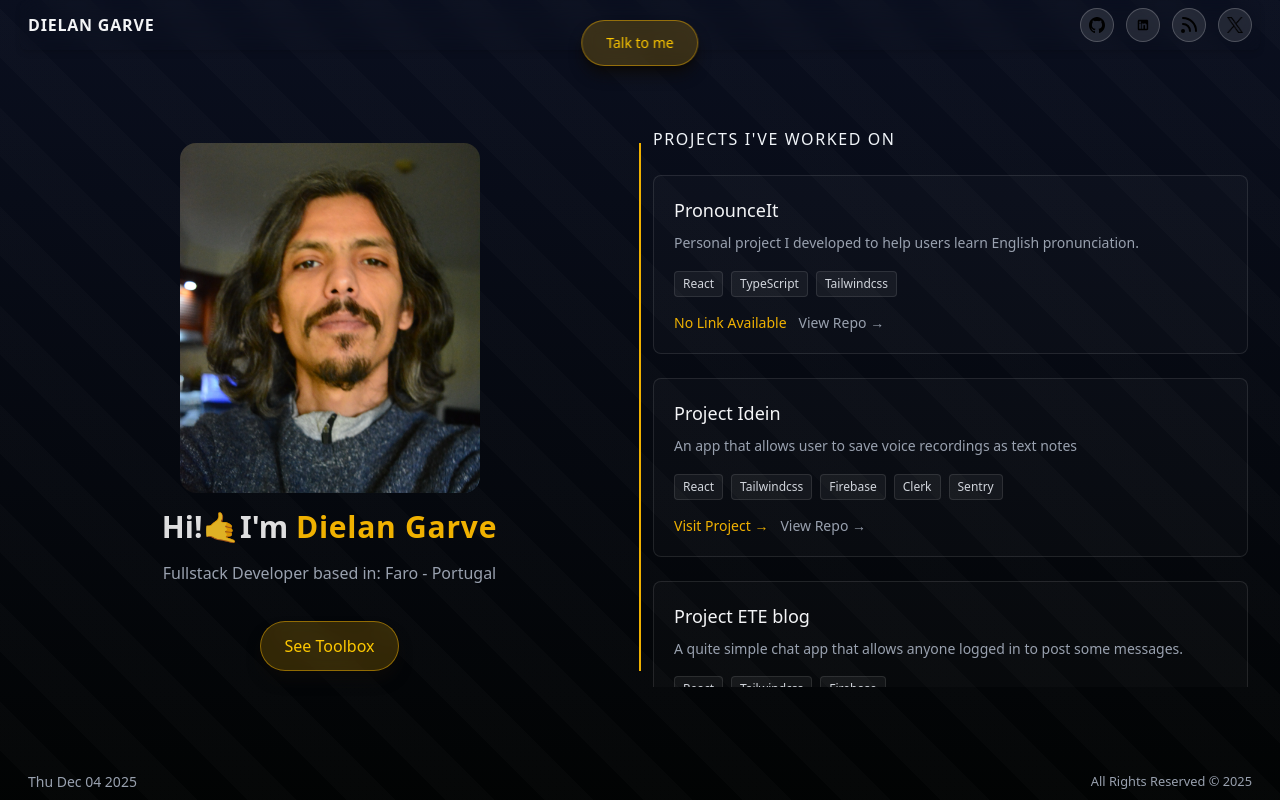
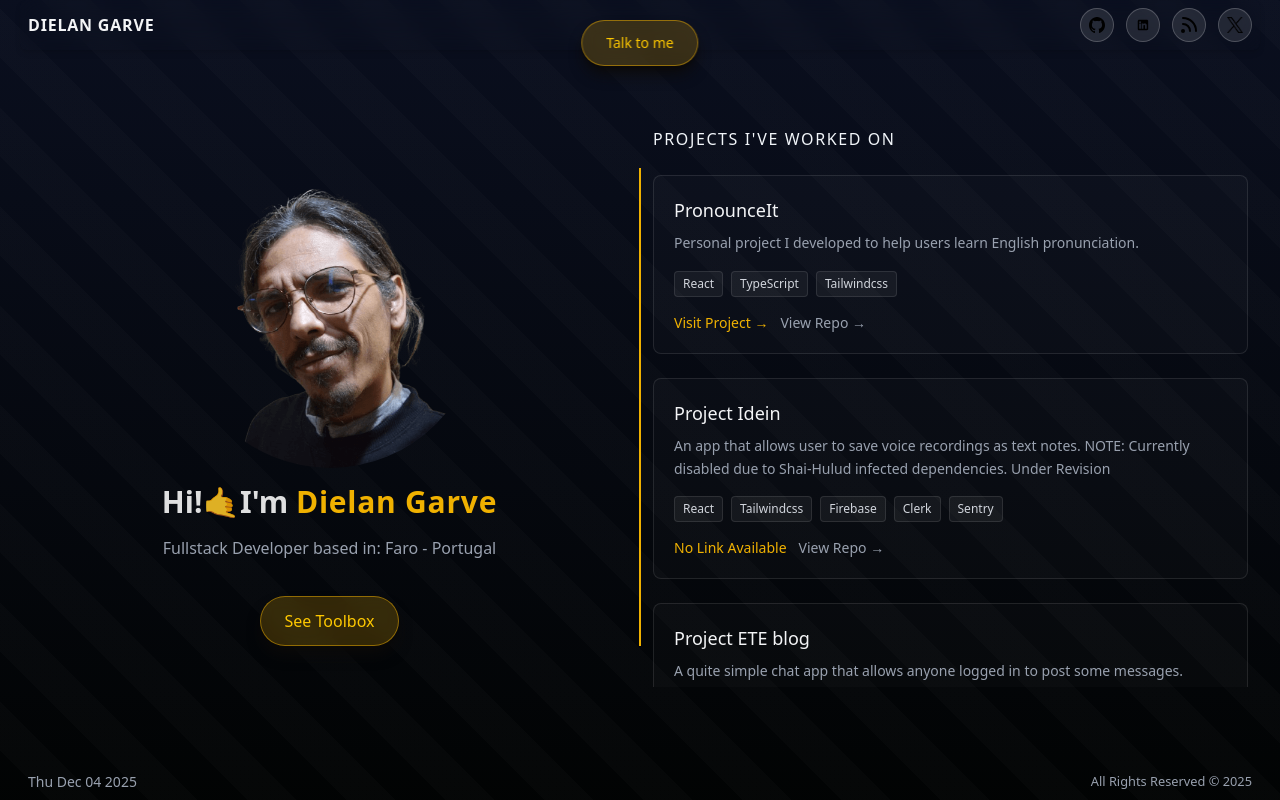
Before and after one commit to DGwebdes/proj-portfolio, a React (Vite) app: page / in a window 1280 px wide. Both pictures are taken after a click on the button "See Projects". Built offline with nearby package versions, Linux system fonts and the light colour scheme.

Commit message:
updated picture and project urls. final push to prod. v1 done.

```diff
--- a/src/data/projects.ts
+++ b/src/data/projects.ts
@@ -4,15 +4,15 @@ export const projects = [
     description:
       "Personal project I developed to help users learn English pronunciation.",
     stack: ["React", "TypeScript", "Tailwindcss"],
-    link: "",
+    link: "https://dgwebdes.github.io/proj-pronounceIt/",
     repo: "https://github.com/DGwebdes/proj-pronounceIt",
   },
   {
     title: "Project Idein",
     description:
-      "An app that allows user to save voice recordings as text notes",
+      "An app that allows user to save voice recordings as text notes. NOTE: Currently disabled due to Shai-Hulud infected dependencies. Under Revision",
     stack: ["React", "Tailwindcss", "Firebase", "Clerk", "Sentry"],
-    link: "https://idein.pt",
+    link: "",
     repo: "https://github.com/DGwebdes/proj-idein",
   },
   {
--- a/src/data/skills.ts
+++ b/src/data/skills.ts
@@ -9,7 +9,7 @@ export const skills: skillList = [
     items: [
       { url: `/svg/ts.svg`, language: `Typescript` },
       { url: `/svg/re.svg`, language: `React` },
-      { url: `/svg/ne.svg`, language: `Nextjs` },
+      // { url: `/svg/ne.svg`, language: `Nextjs` },
       { url: `/svg/tw.svg`, language: `Tailwind` },
     ],
   },
--- a/src/ui/About.tsx
+++ b/src/ui/About.tsx
@@ -6,7 +6,10 @@ type AboutProps = {
 export const About = ({ handleToggle, toggleState }: AboutProps) => {
   return (
     <div className="flex flex-col items-center justify-center gap-2 md:gap-4">
-      <img src="/eu.webp" className="w-75 rounded-2xl drop-shadow-blue-50" />
+      <img
+        src="/me.png"
+        className="w-75 rounded-full drop-shadow-yellow-950 shadow-stone-950"
+      />
       <h1 className="text-3xl font-extrabold">
         Hi!🤙I'm{" "}
         <span className="text-yellow-500 tracking-wide">Dielan Garve</span>
--- a/src/ui/Projects.tsx
+++ b/src/ui/Projects.tsx
@@ -34,8 +34,10 @@ export const Projects = () => {
               href={proj.link}
               target="_blank"
               rel="noopener noreferrer"
-              className="text-yellow-500
-            hover:text-yellow-400 transition-colors flex items-center gap-1"
+              className={`text-yellow-500
+            hover:text-yellow-400 transition-colors flex items-center gap-1 ${
+              proj.link ? "" : "pointer-events-none"
+            }`}
             >
               {proj.link ? "Visit Project →" : "No Link Available"}
             </a>
@@ -44,8 +46,10 @@ export const Projects = () => {
               href={proj.repo}
               target="_blank"
               rel="noopener noreferrer"
-              className="text-gray-400
-            hover:text-gray-300 transition-colors flex items-center gap-1"
+              className={`text-gray-400
+            hover:text-gray-300 transition-colors flex items-center gap-1 ${
+              proj.repo ? "" : "pointer-events-none"
+            }`}
             >
               {proj.repo ? "View Repo → " : "No Repo Available"}
             </a>
```
Also changed, not shown: public/eu.webp (deleted), public/me.png (added).
